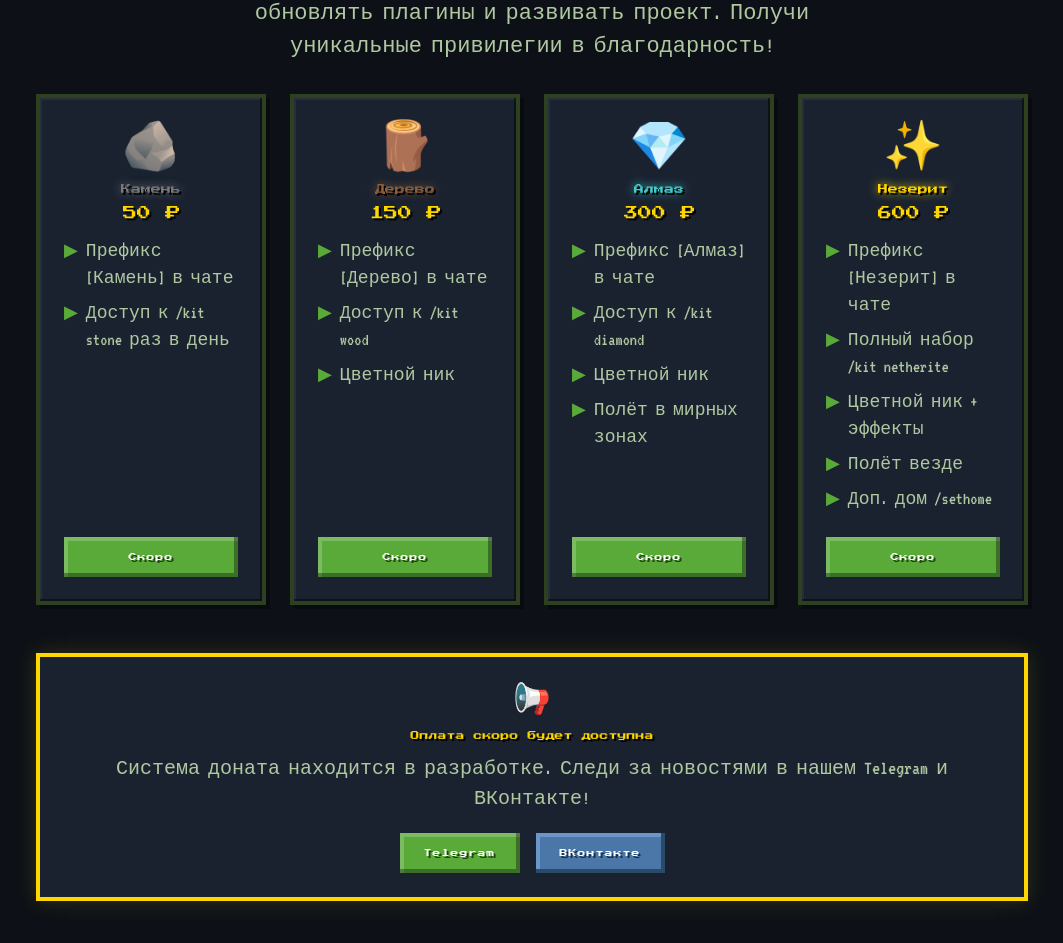
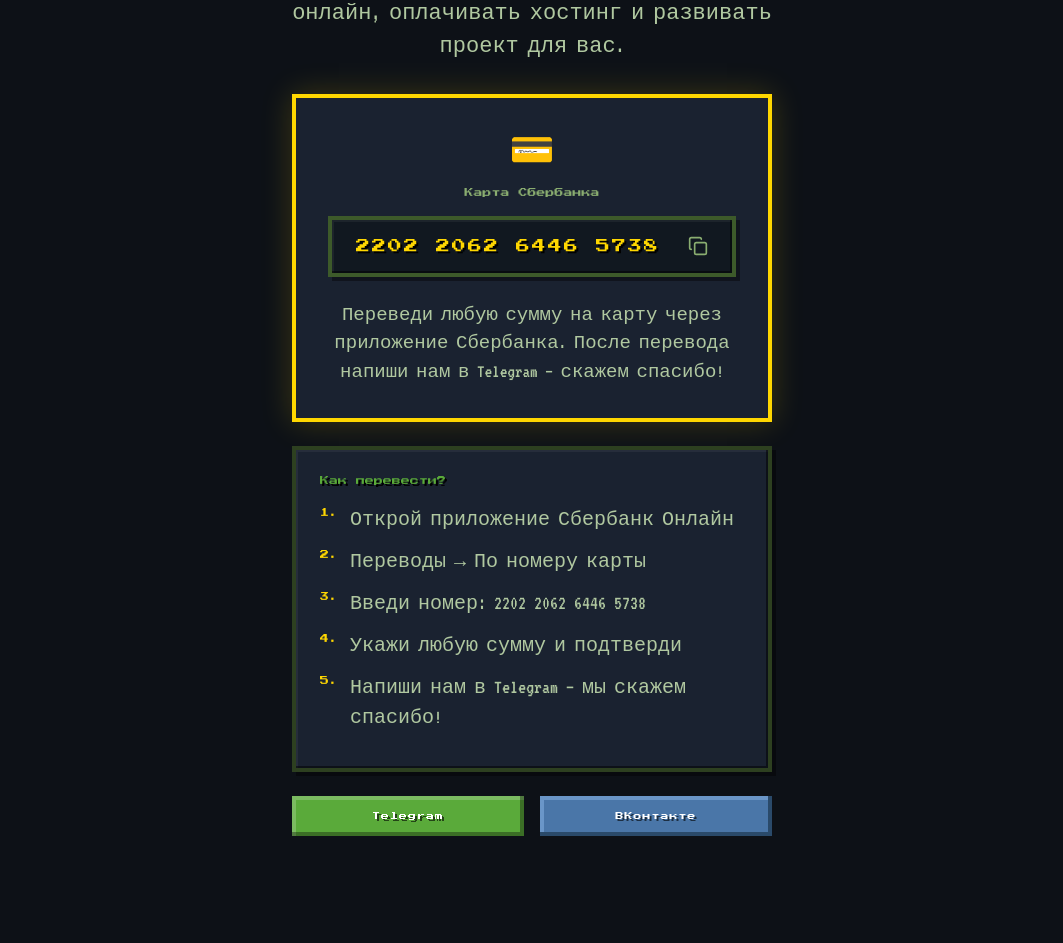
Before and after one commit to pr-poehali-dev/minecraft-server-info-display, a React (Vite) app: page /donate in a window 1280 px wide. Shown: the part 277-1220 px from the top of the page, without its empty margins (108-1171 px from the left). After the commit the page ends 1177 px from the top, so only its background shows below. Built offline with nearby package versions, Linux system fonts and the light colour scheme.

Commit message:
Fix payment processing system

```diff
--- a/src/pages/Donate.tsx
+++ b/src/pages/Donate.tsx
@@ -1,47 +1,8 @@
+import { useState } from "react";
 import { useNavigate } from "react-router-dom";
 import Icon from "@/components/ui/icon";
 
-const DONATE_TIERS = [
-  {
-    icon: "🪨",
-    name: "Камень",
-    price: "50 ₽",
-    color: "#7a7a7a",
-    perks: ["Префикс [Камень] в чате", "Доступ к /kit stone раз в день"],
-  },
-  {
-    icon: "🪵",
-    name: "Дерево",
-    price: "150 ₽",
-    color: "#8B5E3C",
-    perks: ["Префикс [Дерево] в чате", "Доступ к /kit wood", "Цветной ник"],
-  },
-  {
-    icon: "💎",
-    name: "Алмаз",
-    price: "300 ₽",
-    color: "#44cccc",
-    perks: [
-      "Префикс [Алмаз] в чате",
-      "Доступ к /kit diamond",
-      "Цветной ник",
-      "Полёт в мирных зонах",
-    ],
-  },
-  {
-    icon: "✨",
-    name: "Незерит",
-    price: "600 ₽",
-    color: "#FFD700",
-    perks: [
-      "Префикс [Незерит] в чате",
-      "Полный набор /kit netherite",
-      "Цветной ник + эффекты",
-      "Полёт везде",
-      "Доп. дом /sethome",
-    ],
-  },
-];
+const CARD_NUMBER = "2202 2062 6446 5738";
 
 function PixelBlock({ color = "#5aaa3a", size = 16 }: { color?: string; size?: number }) {
   return (
@@ -70,6 +31,13 @@ function PixelDivider() {
 
 export default function Donate() {
   const navigate = useNavigate();
+  const [copied, setCopied] = useState(false);
+
+  const copyCard = () => {
+    navigator.clipboard.writeText(CARD_NUMBER.replace(/\s/g, ""));
+    setCopied(true);
+    setTimeout(() => setCopied(false), 2000);
+  };
 
   return (
     <div
@@ -113,17 +81,17 @@ export default function Donate() {
 
       {/* Hero */}
       <div className="pt-24 pb-8 text-center px-4">
-        <div className="text-6xl mb-4">💰</div>
+        <div className="text-6xl mb-4">🙏</div>
         <h1
           style={{
             fontFamily: "'Press Start 2P', monospace",
-            fontSize: 20,
+            fontSize: 18,
             color: "#FFD700",
             textShadow: "4px 4px 0 #000, 0 0 20px #FFD700",
-            lineHeight: 1.6,
+            lineHeight: 1.8,
           }}
         >
-          ПОДДЕРЖИ СЕРВЕР
+          ПОЖЕРТВОВАНИЕ
         </h1>
         <PixelDivider />
         <p
@@ -131,101 +99,131 @@ export default function Donate() {
             fontFamily: "'VT323', monospace",
             fontSize: 22,
             color: "#b0c8a0",
-            maxWidth: 600,
+            maxWidth: 560,
             margin: "0 auto",
           }}
         >
-          Твой донат помогает нам держать сервер онлайн, обновлять плагины и развивать проект.
-          Получи уникальные привилегии в благодарность!
+          Каждый рубль помогает нам держать сервер онлайн, оплачивать хостинг и развивать проект для вас.
         </p>
       </div>
 
-      {/* Tiers */}
-      <div className="max-w-5xl mx-auto px-4 pb-16">
-        <div className="grid grid-cols-1 sm:grid-cols-2 lg:grid-cols-4 gap-6 mb-12">
-          {DONATE_TIERS.map((tier) => (
+      {/* Main card */}
+      <div className="max-w-lg mx-auto px-4 pb-16 flex flex-col gap-6">
+
+        {/* Card block */}
         <div
-              key={tier.name}
-              className="pixel-card p-6 flex flex-col items-center text-center hover:scale-105 transition-transform"
+          className="pixel-card p-8 text-center"
+          style={{ borderColor: "#FFD700", boxShadow: "0 0 30px rgba(255,215,0,0.2)" }}
         >
-              <div className="text-5xl mb-3">{tier.icon}</div>
+          <div className="text-4xl mb-4">💳</div>
           <div
             style={{
               fontFamily: "'Press Start 2P', monospace",
-                  fontSize: 10,
-                  color: tier.color,
-                  textShadow: `2px 2px 0 #000, 0 0 10px ${tier.color}`,
-                  marginBottom: 6,
+              fontSize: 9,
+              color: "#8aad70",
+              marginBottom: 16,
             }}
           >
-                {tier.name}
+            Карта Сбербанка
           </div>
+
+          {/* Card number */}
           <div
+            className="pixel-card px-6 py-4 mb-6 flex items-center justify-between gap-4"
+            style={{ background: "#111820", borderColor: "#3d5a2a" }}
+          >
+            <span
               style={{
                 fontFamily: "'Press Start 2P', monospace",
                 fontSize: 14,
                 color: "#FFD700",
                 textShadow: "2px 2px 0 #000",
-                  marginBottom: 14,
+                letterSpacing: 2,
               }}
             >
-                {tier.price}
+              {CARD_NUMBER}
+            </span>
+            <button
+              onClick={copyCard}
+              className="hover:opacity-70 transition-opacity flex-shrink-0"
+              title="Скопировать"
+            >
+              <Icon name={copied ? "Check" : "Copy"} size={20} color={copied ? "#5aaa3a" : "#8aad70"} />
+            </button>
           </div>
-              <ul className="w-full mb-6 flex flex-col gap-2">
-                {tier.perks.map((perk) => (
-                  <li
-                    key={perk}
-                    className="flex items-start gap-2 text-left"
-                    style={{ fontFamily: "'VT323', monospace", fontSize: 18, color: "#b0c8a0" }}
+
+          {copied && (
+            <div
+              style={{
+                fontFamily: "'VT323', monospace",
+                fontSize: 20,
+                color: "#5aaa3a",
+                marginBottom: 12,
+              }}
             >
-                    <span style={{ color: "#5aaa3a", flexShrink: 0 }}>▶</span>
-                    {perk}
-                  </li>
-                ))}
-              </ul>
-              <button
-                className="pixel-btn w-full mt-auto"
-                style={{ fontFamily: "'Press Start 2P', monospace", fontSize: 8 }}
-                disabled
+              ✓ Номер скопирован!
+            </div>
+          )}
+
+          <p
+            style={{
+              fontFamily: "'VT323', monospace",
+              fontSize: 19,
+              color: "#b0c8a0",
+              lineHeight: 1.5,
+            }}
           >
-                Скоро
-              </button>
+            Переведи любую сумму на карту через приложение Сбербанка.
+            После перевода напиши нам в Telegram — скажем спасибо!
+          </p>
+        </div>
+
+        {/* How to block */}
+        <div className="pixel-card p-6">
+          <div
+            style={{
+              fontFamily: "'Press Start 2P', monospace",
+              fontSize: 9,
+              color: "#5aaa3a",
+              marginBottom: 16,
+              textShadow: "2px 2px 0 #000",
+            }}
+          >
+            Как перевести?
+          </div>
+          {[
+            { n: "1", text: "Открой приложение Сбербанк Онлайн" },
+            { n: "2", text: "Переводы → По номеру карты" },
+            { n: "3", text: `Введи номер: ${CARD_NUMBER}` },
+            { n: "4", text: "Укажи любую сумму и подтверди" },
+            { n: "5", text: "Напиши нам в Telegram — мы скажем спасибо!" },
+          ].map((step) => (
+            <div key={step.n} className="flex items-start gap-3 mb-3">
+              <div
+                style={{
+                  fontFamily: "'Press Start 2P', monospace",
+                  fontSize: 9,
+                  color: "#FFD700",
+                  flexShrink: 0,
+                  marginTop: 2,
+                }}
+              >
+                {step.n}.
+              </div>
+              <div style={{ fontFamily: "'VT323', monospace", fontSize: 20, color: "#b0c8a0" }}>
+                {step.text}
+              </div>
             </div>
           ))}
         </div>
 
-        {/* Info block */}
-        <div
-          className="pixel-card p-6 text-center"
-          style={{ borderColor: "#FFD700", boxShadow: "0 0 20px rgba(255,215,0,0.15)" }}
-        >
-          <div className="text-3xl mb-3">📢</div>
-          <p
-            style={{
-              fontFamily: "'Press Start 2P', monospace",
-              fontSize: 9,
-              color: "#FFD700",
-              textShadow: "2px 2px 0 #000",
-              marginBottom: 10,
-            }}
-          >
-            Оплата скоро будет доступна
-          </p>
-          <p
-            style={{
-              fontFamily: "'VT323', monospace",
-              fontSize: 20,
-              color: "#b0c8a0",
-            }}
-          >
-            Система доната находится в разработке. Следи за новостями в нашем Telegram и ВКонтакте!
-          </p>
-          <div className="flex justify-center gap-4 mt-5">
+        {/* Contacts */}
+        <div className="flex gap-4">
           <a
             href="https://t.me/grifmineg"
             target="_blank"
             rel="noreferrer"
-              className="pixel-btn"
+            className="pixel-btn flex-1 text-center"
             style={{ fontFamily: "'Press Start 2P', monospace", fontSize: 8 }}
           >
             Telegram
@@ -234,7 +232,7 @@ export default function Donate() {
             href="https://vk.ru/club237363875"
             target="_blank"
             rel="noreferrer"
-              className="pixel-btn"
+            className="pixel-btn flex-1 text-center"
             style={{
               fontFamily: "'Press Start 2P', monospace",
               fontSize: 8,
@@ -247,6 +245,5 @@ export default function Donate() {
         </div>
       </div>
     </div>
-    </div>
   );
 }
```
Lines whose indentation alone changed are shown as unchanged.
